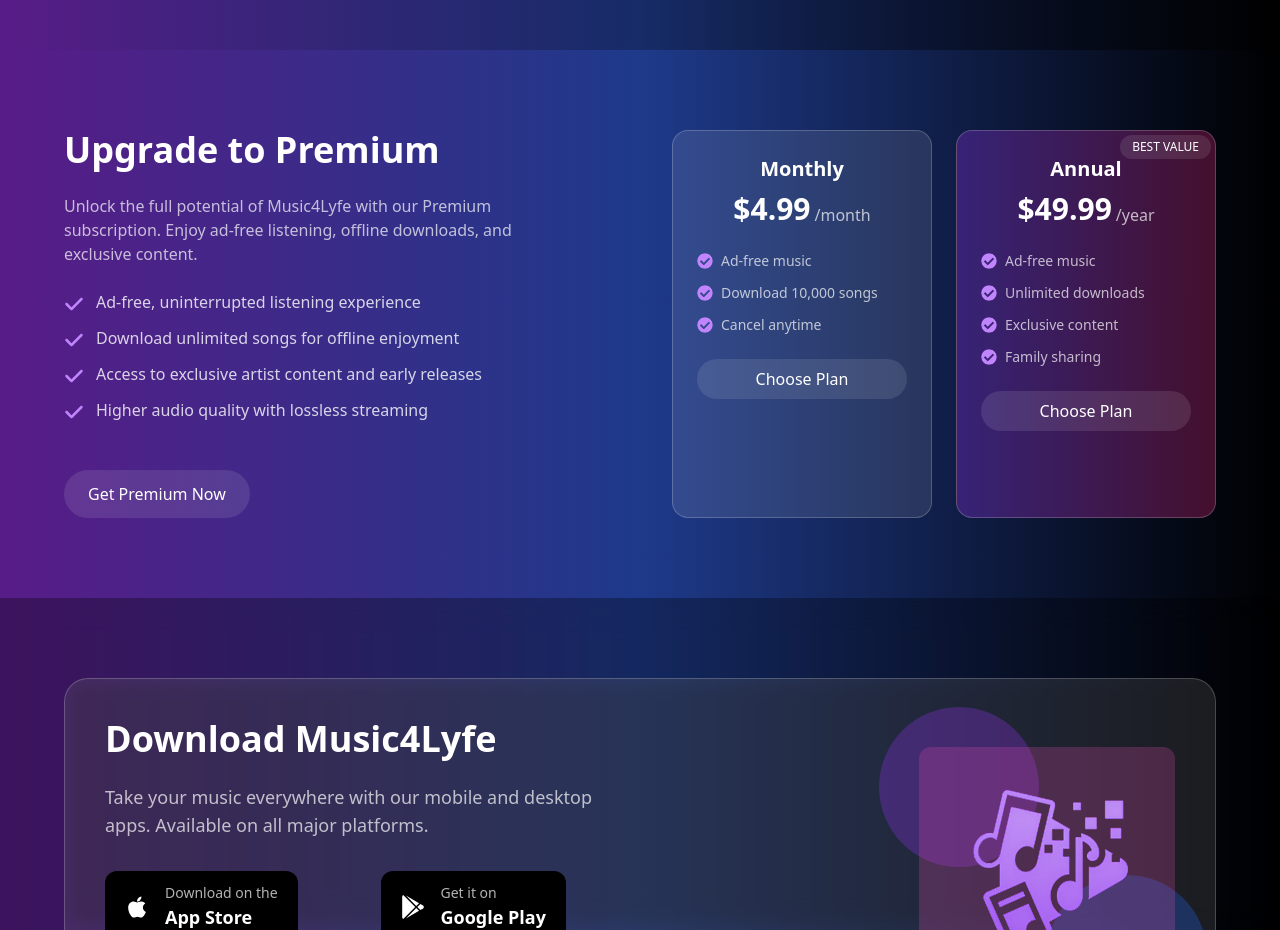
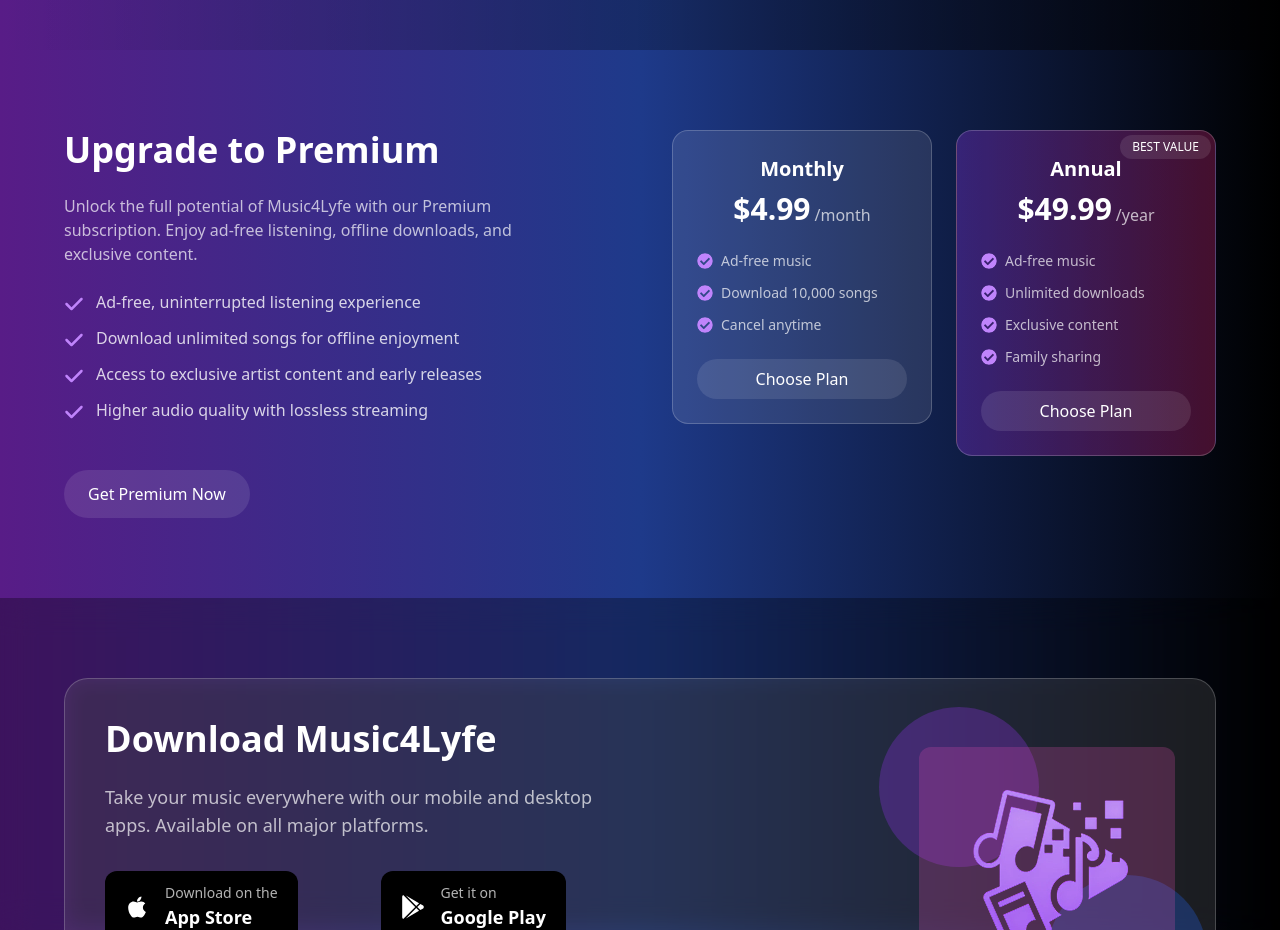
Before and after one commit to Alfianzyh/music4lyfe, a React (Vite) app: page / in a window 1280 px wide. Shown: the part 2240-3170 px from the top of the page. Built offline with nearby package versions, Linux system fonts and the light colour scheme.

Commit message:
add: animation

```diff
--- a/src/components/Pricing.jsx
+++ b/src/components/Pricing.jsx
@@ -1,6 +1,20 @@
 import React from "react";
 import PremiumPlanCard from "./PremiumPlanCard";
 import { FaCheck } from "react-icons/fa6";
+import { motion } from "framer-motion";
+
+const fadeUp = {
+  hidden: { opacity: 0, y: 40 },
+  visible: (i = 0) => ({
+    opacity: 1,
+    y: 0,
+    transition: {
+      delay: i * 0.2,
+      duration: 0.6,
+      ease: "easeOut",
+    },
+  }),
+};
 
 const Pricing = () => {
   const plans = [
@@ -8,11 +22,7 @@
       title: "Monthly",
       price: "$4.99",
       period: "/month",
-      benefits: [
-        "Ad-free music",
-        "Download 10,000 songs",
-        "Cancel anytime",
-      ],
+      benefits: ["Ad-free music", "Download 10,000 songs", "Cancel anytime"],
     },
     {
       title: "Annual",
@@ -31,15 +41,22 @@
 
   return (
     <section id="pricing" className="py-20 px-6 bg-transparent">
-      <div className="max-w-6xl mx-auto flex flex-col lg:flex-row gap-16">
+      <motion.div
+        className="max-w-6xl mx-auto flex flex-col lg:flex-row gap-16"
+        initial="hidden"
+        whileInView="visible"
+        viewport={{ once: true, amount: 0.3 }}
+      >
         {/* Left: Info & CTA */}
-        <div className="flex-1 space-y-6 text-center lg:text-left">
-          <h2 className="text-4xl font-bold text-white">
-            Upgrade to Premium
-          </h2>
+        <motion.div
+          className="flex-1 space-y-6 text-center lg:text-left"
+          variants={fadeUp}
+          custom={0}
+        >
+          <h2 className="text-4xl font-bold text-white">Upgrade to Premium</h2>
           <p className="text-white/70 text-base max-w-lg mx-auto lg:mx-0">
-            Unlock the full potential of Music4Lyfe with our Premium subscription. Enjoy ad-free listening,
-            offline downloads, and exclusive content.
+            Unlock the full potential of Music4Lyfe with our Premium subscription.
+            Enjoy ad-free listening, offline downloads, and exclusive content.
           </p>
           <ul className="space-y-3 text-white/80 text-base max-w-md mx-auto lg:mx-0">
             {[
@@ -48,26 +65,37 @@
               "Access to exclusive artist content and early releases",
               "Higher audio quality with lossless streaming",
             ].map((text, i) => (
-              <li key={i} className="flex items-start gap-3">
+              <motion.li
+                key={i}
+                className="flex items-start gap-3"
+                variants={fadeUp}
+                custom={i + 1}
+              >
                 <FaCheck className="text-purple-400 w-5 h-5 mt-1" />
                 <span>{text}</span>
-              </li>
+              </motion.li>
             ))}
           </ul>
-          <div>
+          <motion.div variants={fadeUp} custom={5}>
             <button className="mt-6 px-6 py-3 bg-white/10 text-white rounded-full font-medium hover:bg-white/20 transition">
               Get Premium Now
             </button>
-          </div>
-        </div>
+          </motion.div>
+        </motion.div>
 
         {/* Right: Plan Cards */}
-        <div className="flex-1 grid grid-cols-1 sm:grid-cols-2 gap-6">
+        <motion.div
+          className="flex-1 grid grid-cols-1 sm:grid-cols-2 gap-6"
+          variants={fadeUp}
+          custom={6}
+        >
           {plans.map((plan, idx) => (
-            <PremiumPlanCard key={idx} {...plan} />
+            <motion.div key={idx} variants={fadeUp} custom={idx + 7}>
+              <PremiumPlanCard {...plan} />
+            </motion.div>
           ))}
-        </div>
-      </div>
+        </motion.div>
+      </motion.div>
     </section>
   );
 };
```
